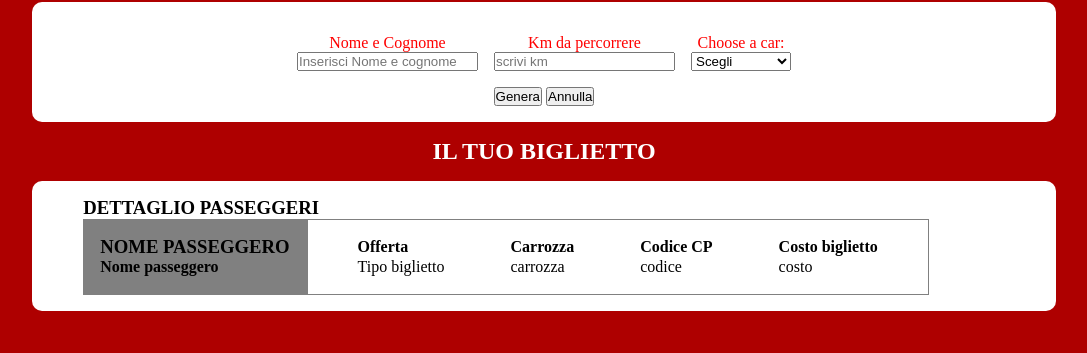
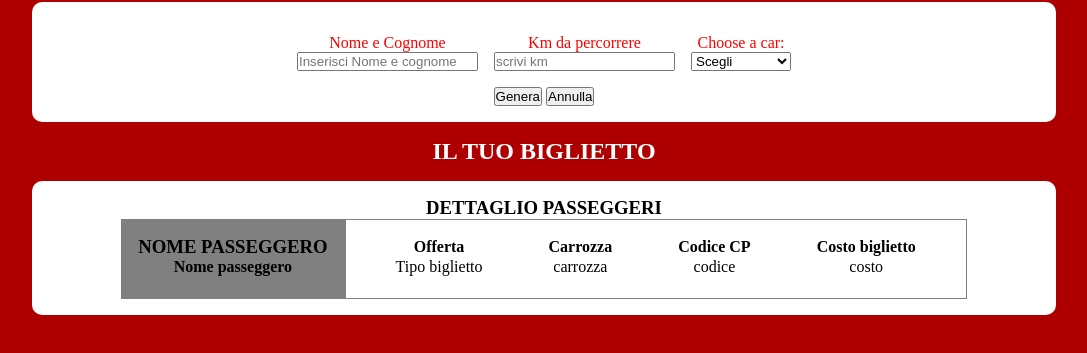
Before and after one commit to TommasoGalistu/js-biglietto-treno-form, a plain HTML site: page index.html in a window 1280 px wide. Shown: the part 51-404 px from the top of the page, without its empty margins (96-1183 px from the left). Drawn offline with Linux system fonts and the light colour scheme.

Commit message:
creazione struttura html css

```diff
--- a/css/style.css
+++ b/css/style.css
@@ -41,18 +41,24 @@ label{
 .contDettagli{
     width: 90%;
     margin: auto;
+    text-align: center;
+
 }
 .contFlex{
     display: flex;
+    justify-content: center;
 }
 .contSinistra, .contDestra{
     border: 1px solid grey;
     padding: 1rem;
+    min-height: 5rem;
+
 
 }
 
 .contSinistra{
     background-color: grey;
+    max-width: 100%;
 }
 
 th, td{
```
Also changed, not shown: index.html (+3 -0 lines).
